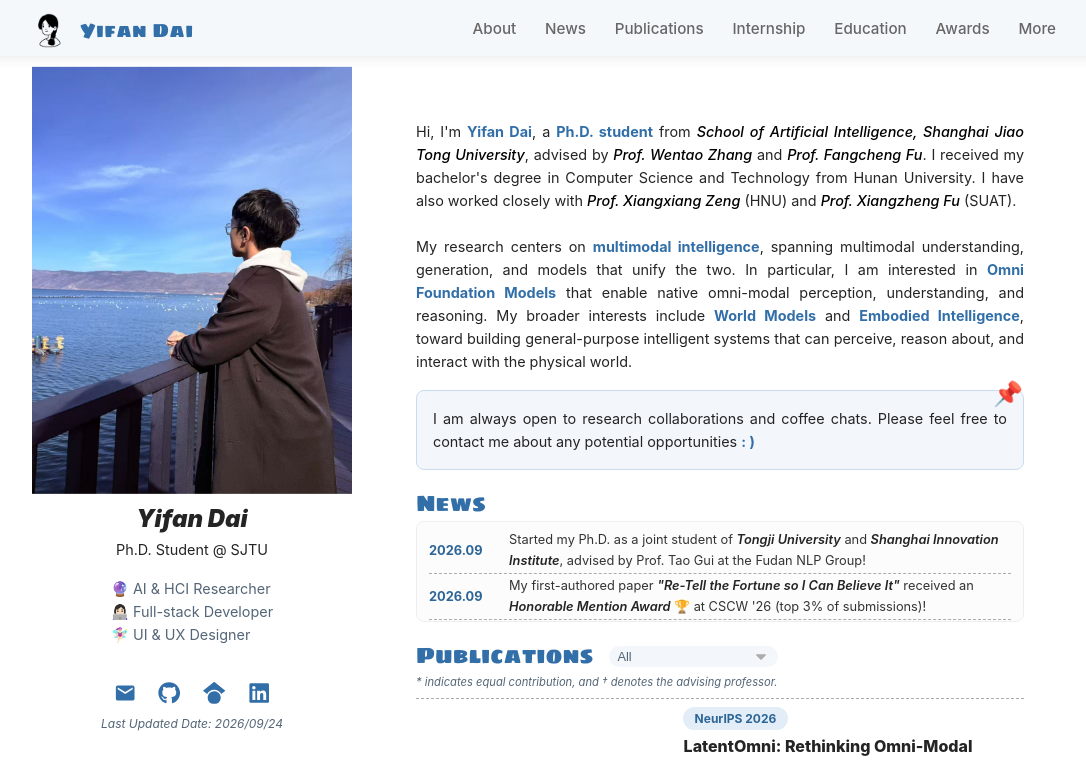
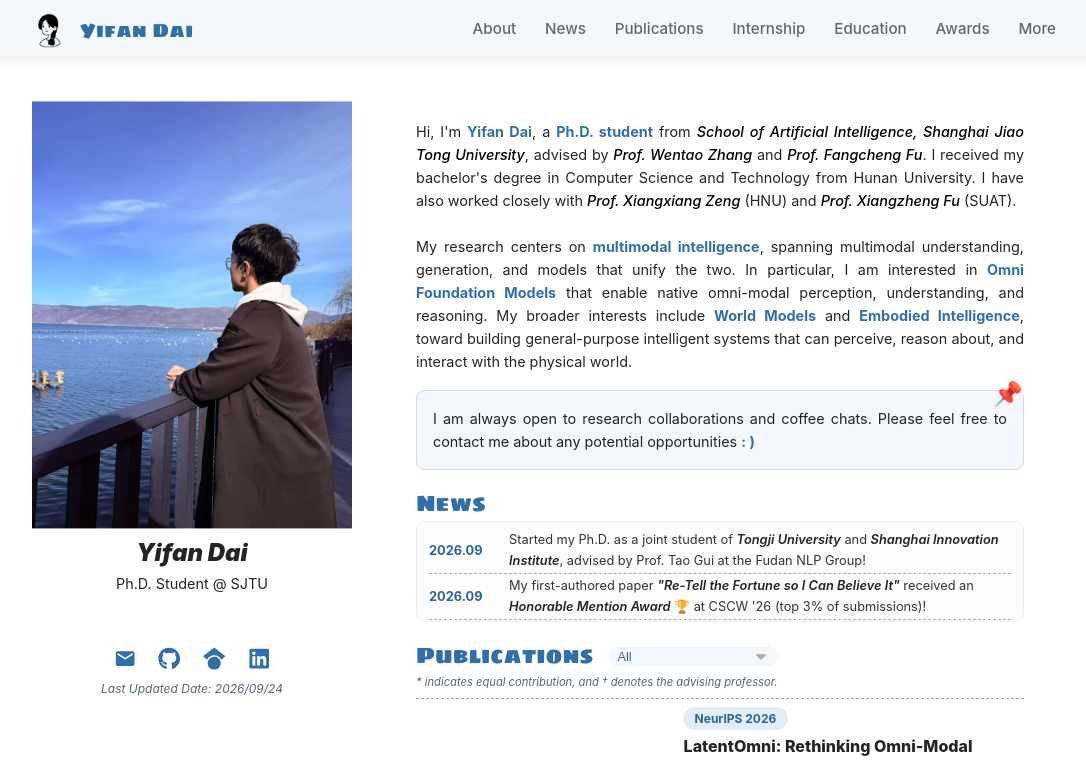
Before and after one commit to yfanDai/yfanDai.github.io, a React (Vite) app: page / in a window 1280 px wide. Shown: the top 763 px of the page, without its empty margins (96-1182 px from the left). Built offline with nearby package versions, Linux system fonts and the light colour scheme.

Commit message:
Update sidebar contact links and remove template descriptions

```diff
--- a/src/components/Hero.jsx
+++ b/src/components/Hero.jsx
@@ -7,10 +7,10 @@
 
 function Hero() {
     const links = [
-        { icon: <MdEmail />, url: "mailto:lucyling0224@gmail.com" },
-        { icon: <FaGithub />, url: "https://github.com/LucyLing24" },
-        { icon: <FaGoogleScholar />, url: "https://scholar.google.com/citations?user=YOUR_ID&user=wsRlBO4AAAAJ" },
-        { icon: <FaLinkedin />, url: "https://linkedin.com/in/lucyling24" },
+        { icon: <MdEmail />, url: "mailto:yfandaii@sjtu.edu.cn" },
+        { icon: <FaGithub />, url: "https://github.com/yfanDai" },
+        { icon: <FaGoogleScholar />, url: "https://scholar.google.com/citations?user=zU8iSjoAAAAJ&hl=en" },
+        { icon: <FaLinkedin />, url: "https://linkedin.com/in/daiyifan" },
     ];
 
     return (
@@ -25,9 +25,6 @@
                     <div className="meta-name">Yifan Dai</div>
                     Ph.D. Student @ SJTU
                     <div className="meta-description">
-                        <div>🔮 AI & HCI Researcher</div>
-                        <div>👩🏻‍💻 Full-stack Developer</div>
-                        <div>🧚🏻‍♀️ UI & UX Designer</div>
                     </div>
                     <div className="contact-small">
                         {links.map((item, index) => (
```
